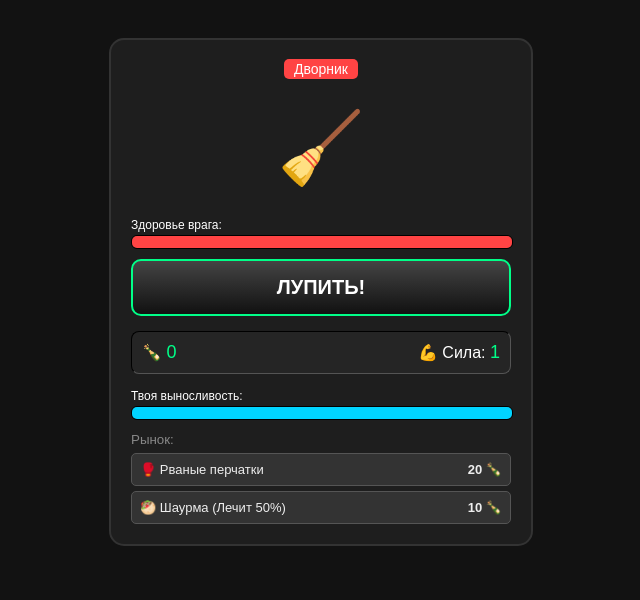
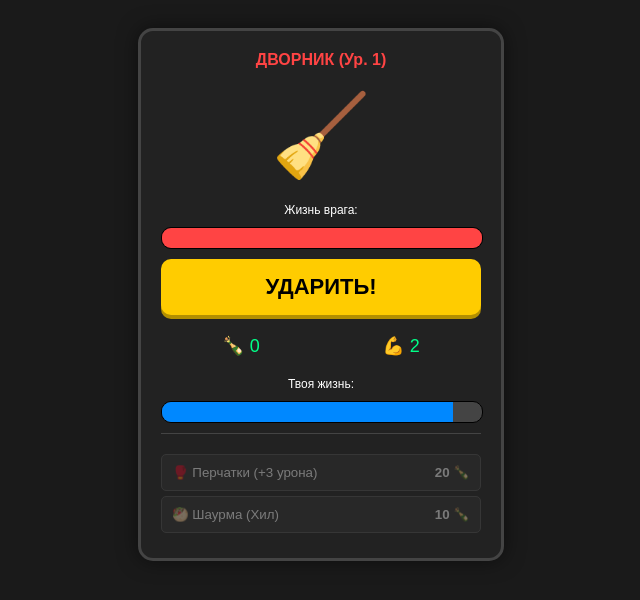
Before and after one commit to depor0mk-cloud/bomj-git, a plain HTML site: page index.html in a window 1280 px wide. Shown: the whole page, without its empty margins (319-959 px from the left). Drawn offline with Linux system fonts and the light colour scheme.

Commit message:
Update title and style for game interface

```diff
--- a/index.html
+++ b/index.html
@@ -2,95 +2,161 @@
 <html lang="ru">
 <head>
     <meta charset="UTF-8">
-    <title>Бомж-РПГ: Ответный удар</title>
+    <title>ИСПРАВЛЕННЫЙ БОМЖ-РПГ</title>
     <style>
-        :root { --neon: #00ff88; --red: #ff4444; --blue: #00d4ff; }
-        body { background: #121212; color: white; font-family: sans-serif; display: flex; justify-content: center; padding-top: 30px; }
-        .game-window { background: #1e1e1e; border: 2px solid #333; border-radius: 15px; width: 380px; padding: 20px; text-align: center; position: relative; }
+        body { background: #1a1a1a; color: white; font-family: sans-serif; text-align: center; padding: 20px; }
+        .game-card { background: #222; border: 3px solid #444; border-radius: 15px; width: 320px; margin: 0 auto; padding: 20px; box-shadow: 0 0 20px rgba(0,0,0,0.5); }
 
-        /* Враг */
-        #job-tag { background: var(--red); color: white; padding: 2px 10px; border-radius: 5px; font-size: 14px; }
-        .sprite-area { height: 120px; font-size: 70px; display: flex; align-items: center; justify-content: center; margin: 10px 0; }
+        /* Полоски жизни */
+        .bar-bg { width: 100%; height: 20px; background: #444; border-radius: 10px; margin: 10px 0; border: 1px solid #000; overflow: hidden; }
+        .bar-fill-red { height: 100%; background: #ff4444; width: 100%; transition: 0.1s; }
+        .bar-fill-blue { height: 100%; background: #0088ff; width: 100%; transition: 0.3s; }
 
-        /* Полоски HP */
-        .hp-label { font-size: 12px; text-align: left; margin-bottom: 3px; display: block; }
-        .hp-bar { width: 100%; height: 12px; background: #333; border-radius: 6px; overflow: hidden; margin-bottom: 10px; border: 1px solid #000; }
-        #enemy-hp { height: 100%; width: 100%; background: var(--red); transition: 0.1s; }
-        #player-hp { height: 100%; width: 100%; background: var(--blue); transition: 0.3s; }
+        .enemy-icon { font-size: 80px; margin: 20px 0; transition: 0.1s; }
 
-        .btn-attack {
-            background: linear-gradient(180deg, #444, #111);
-            color: white; border: 2px solid var(--neon); padding: 15px;
-            font-size: 20px; cursor: pointer; border-radius: 10px; width: 100%;
-            font-weight: bold; transition: 0.1s;
+        /* Главная кнопка */
+        .hit-btn {
+            background: #ffcc00; color: black; border: none; padding: 15px 0; width: 100%;
+            font-size: 22px; font-weight: bold; border-radius: 10px; cursor: pointer;
+            box-shadow: 0 4px 0 #b38f00;
         }
-        .btn-attack:active { transform: scale(0.95); background: var(--neon); color: black; }
+        .hit-btn:active { transform: translateY(4px); box-shadow: none; }
 
-        .stats { display: flex; justify-content: space-between; margin: 15px 0; background: #252525; padding: 10px; border-radius: 8px; border: 1px inset #000; }
-        .stat-val { color: var(--neon); font-size: 18px; }
+        .stats { display: flex; justify-content: space-around; margin: 20px 0; font-size: 18px; color: #00ff88; }
 
-        .shop-btn { background: #333; color: #eee; border: 1px solid #555; padding: 8px; margin-top: 5px; cursor: pointer; width: 100%; border-radius: 5px; display: flex; justify-content: space-between; font-size: 13px; }
-        .shop-btn:disabled { opacity: 0.3; }
-
-        /* Анимация урона по игроку */
-        @keyframes shake {
-            0% { transform: translateX(0); }
-            25% { transform: translateX(-5px); background: #400; }
-            50% { transform: translateX(5px); }
-            100% { transform: translateX(0); }
+        .shop-box { border-top: 1px solid #444; padding-top: 15px; text-align: left; }
+        .buy-btn {
+            width: 100%; padding: 10px; margin: 5px 0; cursor: pointer;
+            background: #333; color: white; border: 1px solid #555; border-radius: 5px;
+            display: flex; justify-content: space-between;
         }
-        .damage-player { animation: shake 0.2s; }
+        .buy-btn:hover:not(:disabled) { background: #444; border-color: #00ff88; }
+        .buy-btn:disabled { opacity: 0.4; cursor: not-allowed; }
     </style>
 </head>
 <body>
 
-<div class="game-window" id="main-window">
-    <span id="job-tag">Дворник</span>
-    <div class="sprite-area" id="enemy-sprite">🧹</div>
+    <div class="game-card">
+        <div id="enemy-name" style="color: #ff4444; font-weight: bold;">ДВОРНИК (Ур. 1)</div>
+        <div id="enemy-sprite" class="enemy-icon">🧹</div>
 
-    <span class="hp-label">Здоровье врага:</span>
-    <div class="hp-bar"><div id="enemy-hp"></div></div>
+        <div style="font-size: 12px;">Жизнь врага:</div>
+        <div class="bar-bg"><div id="enemy-hp-fill" class="bar-fill-red"></div></div>
 
-    <button class="btn-attack" onclick="playerHit()">ЛУПИТЬ!</button>
+        <button class="hit-btn" onclick="doHit()">УДАРИТЬ!</button>
 
-    <div class="stats">
-        <div>🍾 <span id="money" class="stat-val">0</span></div>
-        <div>💪 Сила: <span id="dmg" class="stat-val">1</span></div>
+        <div class="stats">
+            <div>🍾 <span id="money">0</span></div>
+            <div>💪 <span id="dmg">2</span></div>
+        </div>
+
+        <div style="font-size: 12px;">Твоя жизнь:</div>
+        <div class="bar-bg"><div id="player-hp-fill" class="bar-fill-blue"></div></div>
+
+        <div class="shop-box">
+            <button id="btn-wep" class="buy-btn" onclick="buyWeapon()">
+                <span>🥊 Перчатки (+3 урона)</span> <b>20 🍾</b>
+            </button>
+            <button id="btn-heal" class="buy-btn" onclick="buyHeal()">
+                <span>🥙 Шаурма (Хил)</span> <b>10 🍾</b>
+            </button>
+        </div>
     </div>
 
-    <span class="hp-label">Твоя выносливость:</span>
-    <div class="hp-bar"><div id="player-hp"></div></div>
+<script>
+    // Базовые переменные
+    let bottles = 0;
+    let myDmg = 2;
+    let myHP = 100;
 
-    <div style="text-align: left;">
-        <small style="color:#888">Рынок:</small>
-        <button id="wep1" class="shop-btn" onclick="buyWeapon(20, 3)"><span>🥊 Рваные перчатки</span><b>20 🍾</b></button>
-        <button id="heal" class="shop-btn" onclick="healPlayer()"><span>🥙 Шаурма (Лечит 50%)</span><b>10 🍾</b></button>
-    </div>
-</div>
-
-<script>
-    const enemyList = [
-        { name: "Дворник", icon: "🧹", hp: 15, dmg: 2 },
-        { name: "Курьер", icon: "📦", hp: 40, dmg: 5 },
-        { name: "Охранник", icon: "🔦", hp: 100, dmg: 10 },
-        { name: "Коллектор", icon: "👔", hp: 250, dmg: 20 }
+    let currentEnemyLvl = 0;
+    const enemies = [
+        {name: "ДВОРНИК", icon: "🧹", hp: 15, dmg: 3},
+        {name: "КУРЬЕР", icon: "📦", hp: 50, dmg: 7},
+        {name: "ОХРАННИК", icon: "🔦", hp: 120, dmg: 12},
+        {name: "МЕНТ", icon: "👮", hp: 300, dmg: 20}
     ];
 
-    let currentIdx = 0;
-    let bottles = 0;
-    let playerDmg = 2;
-    let playerMaxHP = 100;
-    let playerCurHP = 100;
-    let enemyMaxHP = enemyList[0].hp;
+    let enemyMaxHP = enemies[0].hp;
     let enemyCurHP = enemyMaxHP;
 
-    // Автоматическая атака врага каждые 1.5 секунды
+    // Главная функция удара
+    function doHit() {
+        // Урон врагу
+        enemyCurHP -= myDmg;
+
+        // Анимация врага
+        const sprite = document.getElementById('enemy-sprite');
+        sprite.style.transform = "scale(0.8) rotate(10deg)";
+        setTimeout(() => sprite.style.transform = "scale(1) rotate(0deg)", 100);
+
+        if (enemyCurHP <= 0) {
+            bottles += (currentEnemyLvl + 1) * 10;
+            spawnNextEnemy();
+        }
+        refreshUI();
+    }
+
+    // Враг бьет тебя раз в 1.5 секунды
     setInterval(() => {
-        enemyHit();
+        if (enemyCurHP > 0) {
+            myHP -= enemies[currentEnemyLvl].dmg;
+            if (myHP <= 0) {
+                alert("Тебя вырубили! Ты потерял часть бутылок.");
+                bottles = Math.floor(bottles / 2);
+                myHP = 100;
+                currentEnemyLvl = 0;
+                spawnNextEnemy();
+            }
+            refreshUI();
+        }
     }, 1500);
 
-    function playerHit() {
-        enemyCurHP -= playerDmg;
-        const s = document.getElementById('enemy-sprite');
-        s.style.transform = "scale(0.8) rotate(15deg)";
-        setTimeout(() => s.style.transform = "none", 100);
+    function spawnNextEnemy() {
+        currentEnemyLvl++;
+        if (currentEnemyLvl >= enemies.length) {
+            alert("ТЫ КОРОЛЬ РАЙОНА! Всех победил.");
+            currentEnemyLvl = 0;
+            myDmg += 5; // Бонус за прохождение
+        }
+        enemyMaxHP = enemies[currentEnemyLvl].hp;
+        enemyCurHP = enemyMaxHP;
+        document.getElementById('enemy-sprite').innerText = enemies[currentEnemyLvl].icon;
+        document.getElementById('enemy-name').innerText = enemies[currentEnemyLvl].name + " (Ур. " + (currentEnemyLvl+1) + ")";
+    }
+
+    function buyWeapon() {
+        if (bottles >= 20) {
+            bottles -= 20;
+            myDmg += 3;
+            refreshUI();
+        }
+    }
+
+    function buyHeal() {
+        if (bottles >= 10) {
+            bottles -= 10;
+            myHP = 100;
+            refreshUI();
+        }
+    }
+
+    function refreshUI() {
+        document.getElementById('money').innerText = bottles;
+        document.getElementById('dmg').innerText = myDmg;
+
+        // Полоски
+        document.getElementById('enemy-hp-fill').style.width = Math.max(0, (enemyCurHP / enemyMaxHP) * 100) + "%";
+        document.getElementById('player-hp-fill').style.width = Math.max(0, (myHP / 100) * 100) + "%";
+
+        // Кнопки магазина
+        document.getElementById('btn-wep').disabled = (bottles < 20);
+        document.getElementById('btn-heal').disabled = (bottles < 10);
+    }
+
+    // Запуск первой отрисовки
+    refreshUI();
+</script>
+
+</body>
+</html>
```
